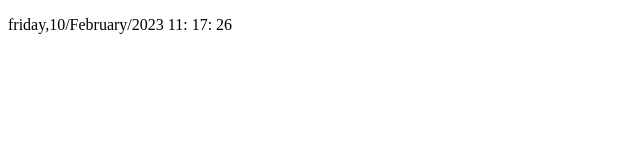
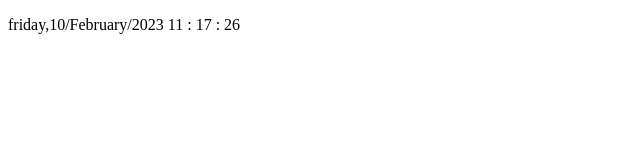
Before and after one commit to 70gaurav/clock-using-js, a plain HTML site: page index.html in a window 1280 px wide. Shown: the full height of the page, 0-640 px from the left. Drawn offline with Linux system fonts and the light colour scheme.

Commit message:
third commit

```diff
--- a/index.html
+++ b/index.html
@@ -34,7 +34,7 @@
             if(hour < 10){
                 hour = "0"+hour
             }
-            let output = day + "," + date + "/" + month + "/" + year + " " + hour + ":" + " " + minutes + ":" + " " + seconds;
+            let output = day + "," + date + "/" + month + "/" + year + " " + hour +" "+ ":" + " " + minutes + " "+ ":" + " " + seconds;
 
             para.innerHTML = output
 
```
